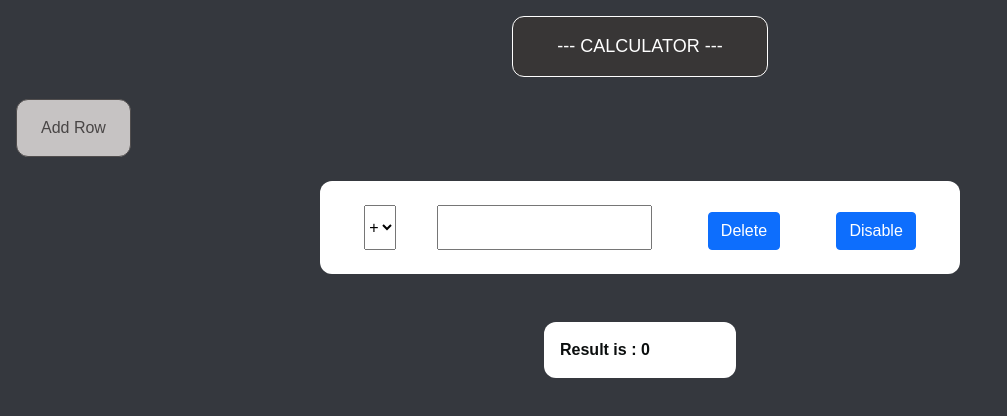
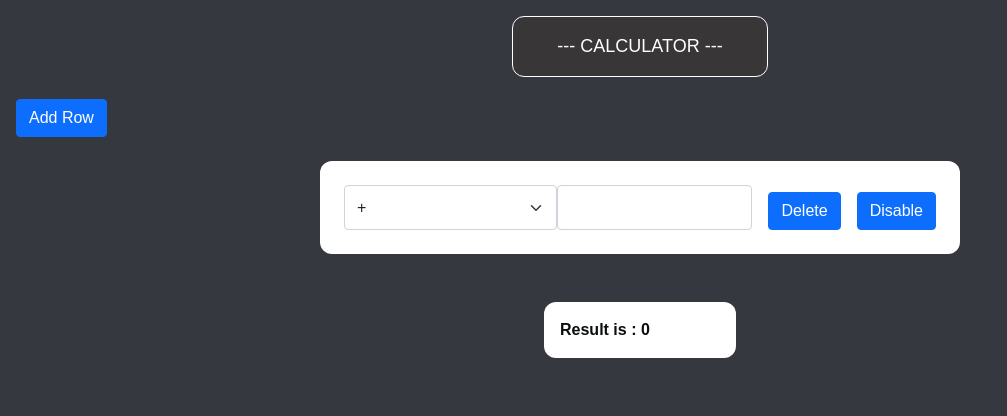
Before and after one commit to GiacomoRinelli/Calc, a React (Create React App) app: page / in a window 1280 px wide. Shown: the top 416 px of the page, without its empty margins (0-1007 px from the left). Built offline with nearby package versions, Linux system fonts and the light colour scheme.

Commit message:
Update some var names

```diff
--- a/src/App.js
+++ b/src/App.js
@@ -2,118 +2,122 @@ import React, { useEffect, useState } from "react";
 import "./App.css";
 import "bootstrap/dist/css/bootstrap.min.css";
 import { Button } from "react-bootstrap";
+import Line from "./Components/Line";
 
 const App = () => {
+
   //Consts
   const [rows, setRows] = useState([
     {
-      sign: "+",
-      num: " ",
-      off: false,
-      disableBtnName : "Disable"
+      operationSign: "+",
+      value: " ",
+      isOff: false,
+      disableBtnName: "Disable",
     },
   ]);
 
-  //const [disableBtnName, setdisableBtnName] = useState("Disable");
 
-  const [sum, setSum] = useState(0);
+  const [displayedRes, setDisplayedRes] = useState(0);
 
   /* rowAddHandler handles the events, whenever a click on the 'Add Row' button occurs.
      it creates a new row, giving some std values */
 
   const rowAddHandler = () => {
     var newRow = {
-      sign: "+",
-      num: " ",
-      off: false,
+      operationSign: "+",
+      value: " ",
+      isOff: false,
       disableBtnName: "Disable",
     };
 
     setRows((old) => old.concat(newRow));
   };
 
-  /* To comment */
+  /* valChangeHandler updates the numeric value which has been input by the user */
 
   const valChangeHandler = (v, i) => {
     let newRows = [...rows];
-    let newRow = { ...newRows[i], num: v };
+    let newRow = { ...newRows[i], value: v };
     newRows[i] = newRow;
     setRows(newRows);
   };
 
-  /* To comment */
-  const signChangeHandler = (s, i) => {
+
+  /* opSignChangeHandler updates the operation sign variation */
+
+  const opSignChangeHandler = (s, i) => {
     let newRows = [...rows];
-    let newRow = { ...newRows[i], sign: s };
+    let newRow = { ...newRows[i], operationSign: s };
     newRows[i] = newRow;
     setRows(newRows);
   };
 
-  /* To comment */
+
+  /* disablingHandler as the name suggests, handles the variations of the possible use of a line, updating with
+     "Enable" / "Disable", depending on which state it is atm */
+
   const disablingHandler = (i) => {
     let newRows = [...rows];
-    newRows[i].off===true? (newRows[i].off = false) : (newRows[i].off = true);
-
-    newRows[i].disableBtnName==="Disable"? (newRows[i].disableBtnName = "Enable"):(newRows[i].disableBtnName ="Disable");
+    newRows[i].isOff === true
+      ? (newRows[i].isOff = false)
+      : (newRows[i].isOff = true);
+    newRows[i].disableBtnName === "Disable"
+      ? (newRows[i].disableBtnName = "Enable")
+      : (newRows[i].disableBtnName = "Disable");
     setRows(newRows);
   };
 
+
+  /* deletionHandler updates the array deleting the desired row, utilizing filter method */
+
   const deletionHandler = (i) => {
-    let newRows = rows.filter((r,j) => j !== i);
+    let newRows = rows.filter((r, j) => j !== i);
 
     setRows(newRows);
   };
 
-  /* To comment */
+  /* useEffect is utilized to keep the displayed result constantly re-rendered whenever some changes to the rows occur */
 
   useEffect(() => {
     let tot = 0;
+
     rows.forEach((r) => {
-      if (r.off !== true) {
-        if (r.sign === "+") {
-          tot += +r.num;
+      if (r.isOff !== true) {
+        if (r.operationSign === "+") {
+          tot += +r.value;
         } else {
-          tot -= r.num;
+          tot -= r.value;
         }
       }
     });
-    setSum(tot);
+
+    setDisplayedRes(tot);
   }, [rows]);
 
   return (
     <div className="bg">
       <div className="title">--- CALCULATOR ---</div>
 
-      {/* RowAdding */}
-      <button className="bg__addRowBtn" onClick={rowAddHandler}>
+      {/* RowAdding Button */}
+      <Button className="bg__addRowBtn" onClick={rowAddHandler}>
         Add Row
-      </button>
+      </Button>
 
       {rows.map((v, i) => (
-        /* Single row structure */
-        <div className="line">
-          <select
-            onChange={(event) => signChangeHandler(event.target.value, i)}
-          >
-            <option>+</option>
-            <option>-</option>
-          </select>
-          <input
-            type="number"
-            min="0"
-            onChange={(event) => valChangeHandler(event.target.value, i)}
-          ></input>
-          <Button className="bg__btn" onClick={() => deletionHandler(i)}>
-            Delete
-          </Button>
-          <Button className="bg__btn"   onClick={() => disablingHandler(i)}>
-           {rows[i].disableBtnName}
-          </Button>
-        </div>
+        /* Data flow to Line.js */
+        <Line
+          key={i}
+          i={i}
+          row={v}
+          opSignChangeHandler={opSignChangeHandler}
+          valChangeHandler={valChangeHandler}
+          disablingHandler={disablingHandler}
+          deletionHandler={deletionHandler}
+        />
       ))}
 
-      {/*Result handling*/}
-      <div className="bg__result"> Result is : {sum} </div>
+      {/* Displayed result handling */}
+      <div className="bg__result"> Result is : {displayedRes} </div>
     </div>
   );
 };
--- a/src/Components/Line.js
+++ b/src/Components/Line.js
@@ -1,5 +1,43 @@
 import React from "react";
+import { Button, Form } from "react-bootstrap";
 
-const Line = () => {
 
+const Line = (props) => {
+  return (
+    <div className="line">
+
+      <Form.Select
+        onChange={(event) =>
+          props.opSignChangeHandler(event.target.value, props.i)
+        }
+      >
+        <option>+</option>
+        <option>-</option>
+      </Form.Select>
+
+      <Form.Control
+        type="number"
+        min="0"
+        onChange={(event) =>
+          props.valChangeHandler(event.target.value, props.i)
+        }
+      ></Form.Control>
+
+      <Button
+        className="bg__btn"
+        onClick={() => props.deletionHandler(props.i)}
+      >
+        Delete
+      </Button>
+
+      <Button
+        className="bg__btn"
+        onClick={() => props.disablingHandler(props.i)}
+      >
+        {props.row.disableBtnName}
+      </Button>
+
+    </div>
+  );
 };
+export default Line;
```
